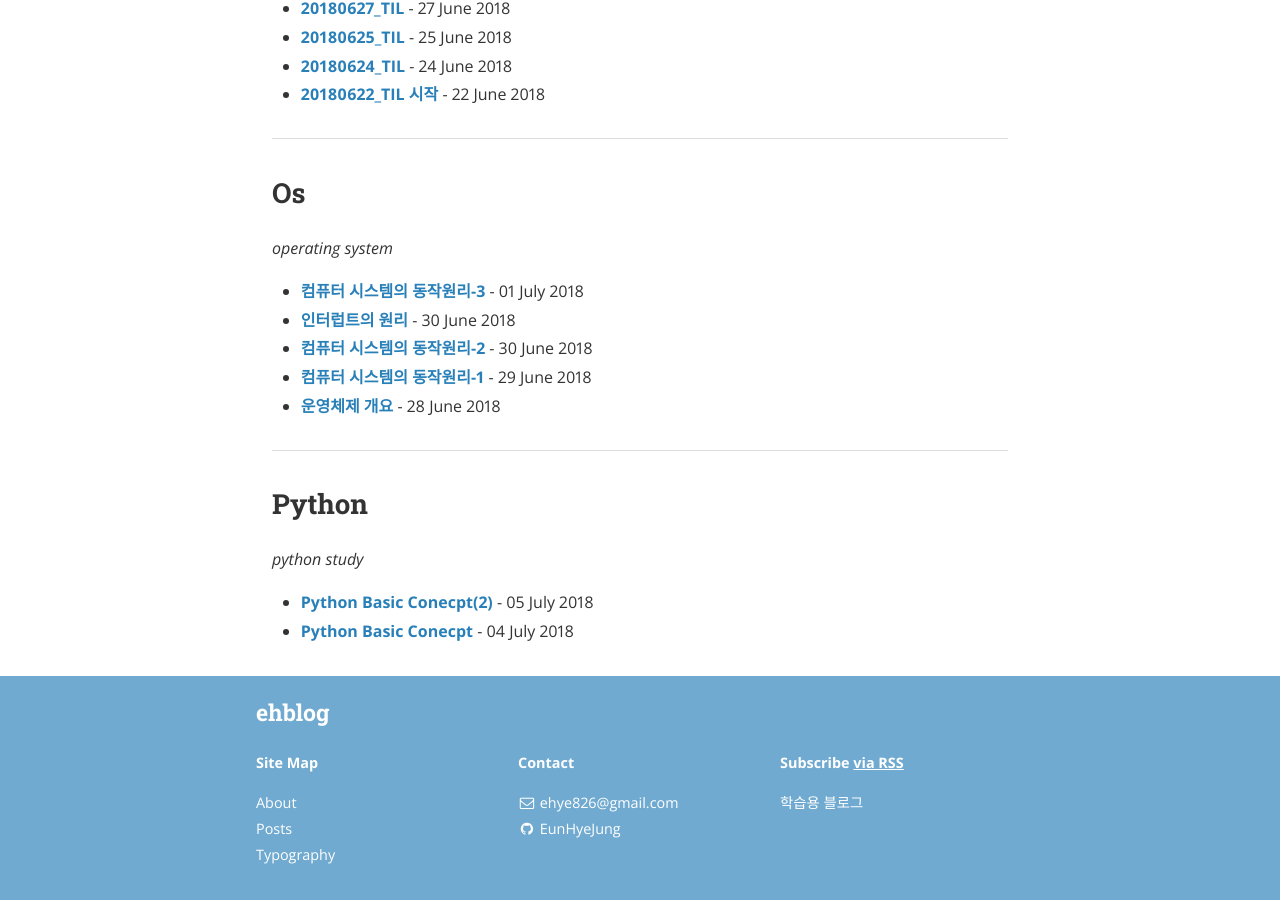
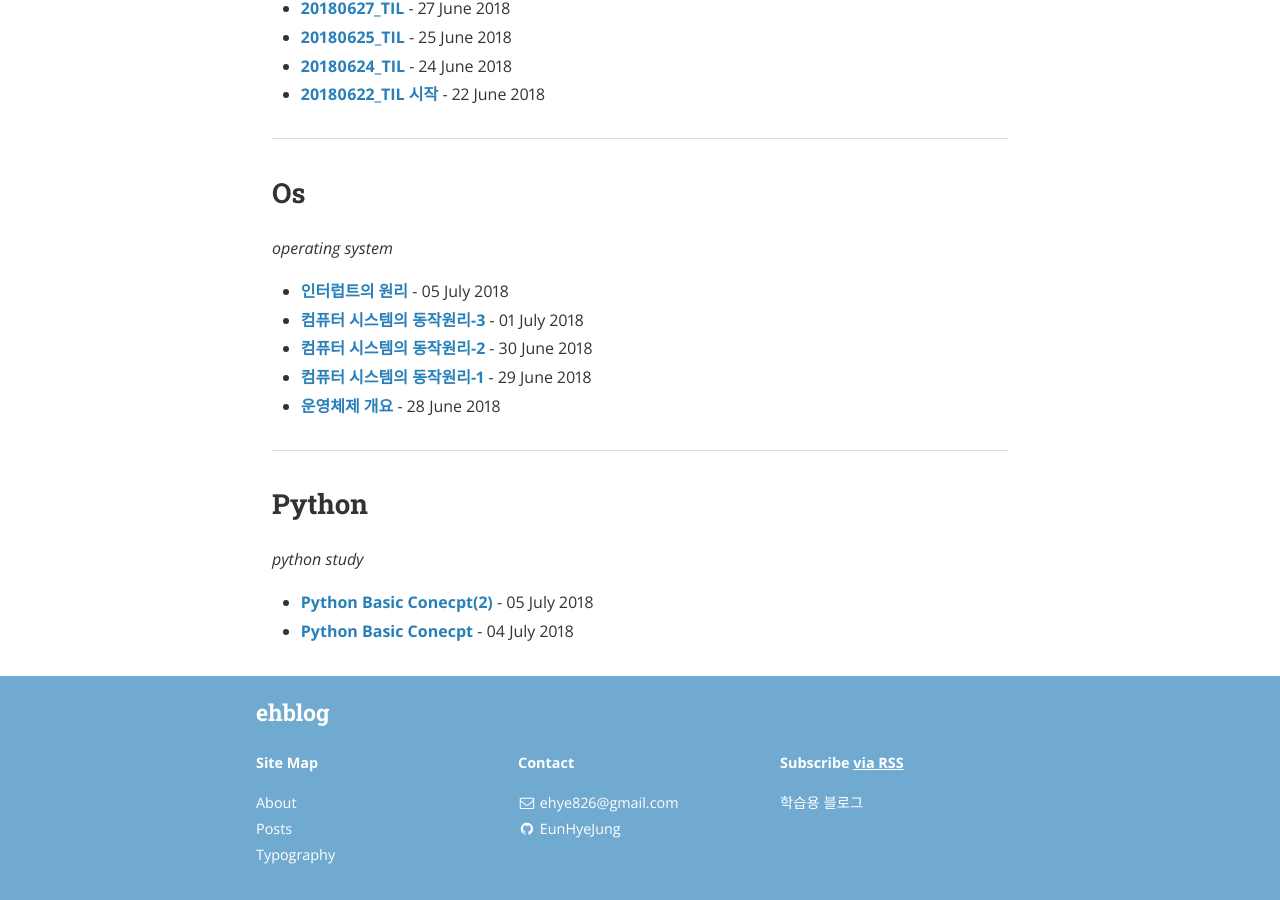
Before and after one commit to EunHyeJung/EunHyeJung.github.io, a Jekyll site: the page built from index.html, in a window 1280 px wide and 900 px high, scrolled down 1858 px. Built offline with Jekyll 4.4.1, drawn with Linux system fonts in a browser that asks for light colours; nearby versions of some CDN libraries; the list of posts is cut into pages by our own code.

Commit message:
Update 2018-07-05-operatingsystem-study05.md

```diff
--- a/_posts/2018-07-05-operatingsystem-study05.md
+++ b/_posts/2018-07-05-operatingsystem-study05.md
@@ -1,7 +1,7 @@
 ---
 layout: post
 title:  "인터럽트의 원리"
-date:   2018-06-30
+date:   2018-07-05
 author: EunHye Jung
 categories: os
 comment : true
```
